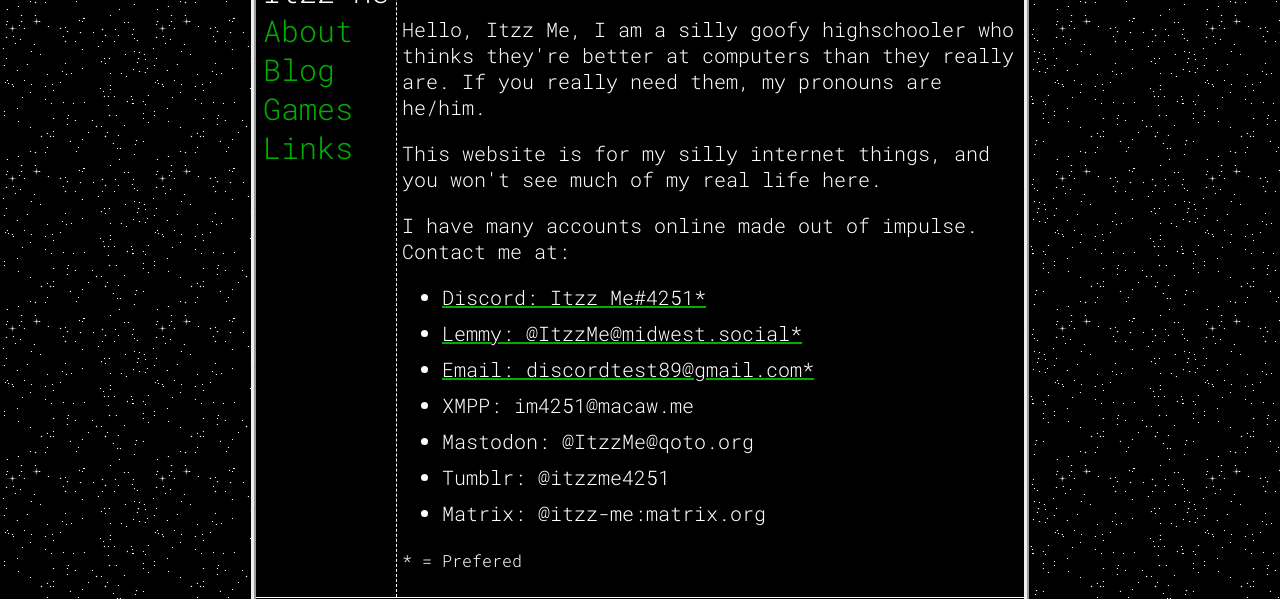
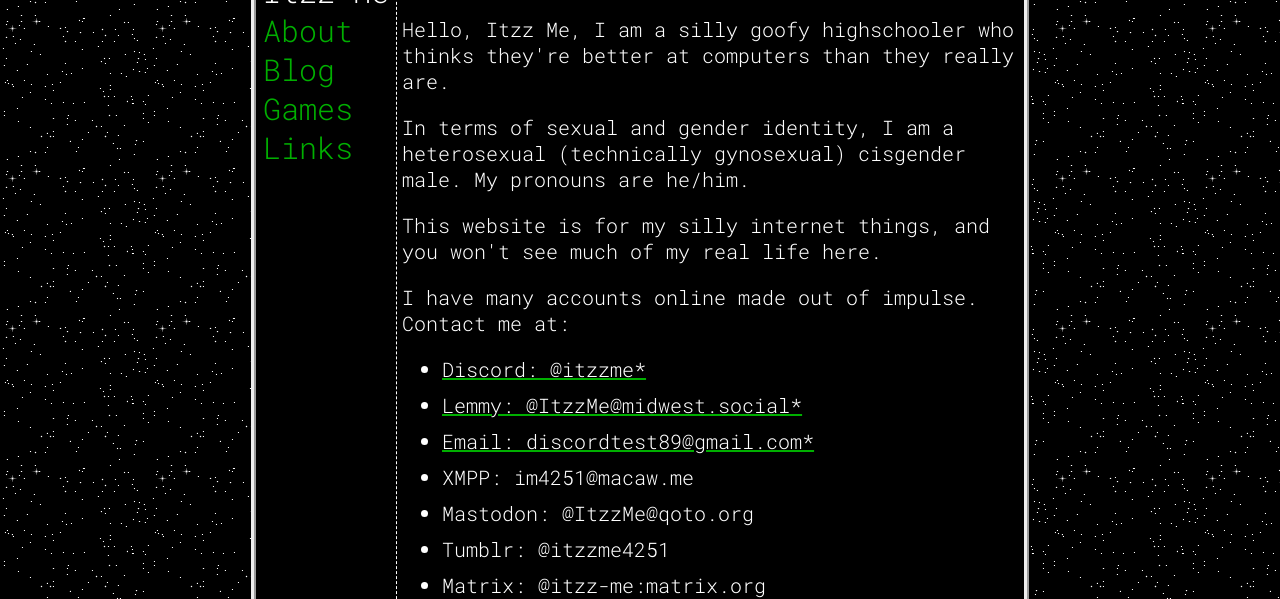
Before and after one commit to ItzzCode/itzzcode.github.io, a Jekyll site: the page built from about.html, in a window 1280 px wide, cut to the strip 116-715 px from the top of the page. Built offline with Jekyll 4.4.1, drawn with Linux system fonts in a browser that asks for light colours.

Commit message:
about update, new post

```diff
--- a/about.html
+++ b/about.html
@@ -3,13 +3,13 @@ layout: default
 title: About
 ---
 
-<p>Hello, Itzz Me, I am a silly goofy highschooler who thinks they're better at computers than they really are.
-If you really need them, my pronouns are he/him.</p>
+<p>Hello, Itzz Me, I am a silly goofy highschooler who thinks they're better at computers than they really are.</p>
+<p>In terms of sexual and gender identity, I am a heterosexual (technically gynosexual) cisgender male. My pronouns are he/him.</p>
 <p>This website is for my silly internet things, and you won't see much of my real life here.</p>
 <p>
 	<span id="contacts">I have many accounts online made out of impulse. Contact me at:</span>
 	<ul>
-		<li class="preferedcontact">Discord: Itzz Me#4251*</li>
+		<li class="preferedcontact">Discord: @itzzme*</li>
 		<li class="preferedcontact">Lemmy: @ItzzMe@midwest.social*</li>
 		<li class="preferedcontact">Email: discordtest89@gmail.com*</li>
 		<li>XMPP: im4251@macaw.me</li>
```
Also changed, not shown: _posts/2024-02-08-took-a-bit.md (added, +13 -0 lines).
